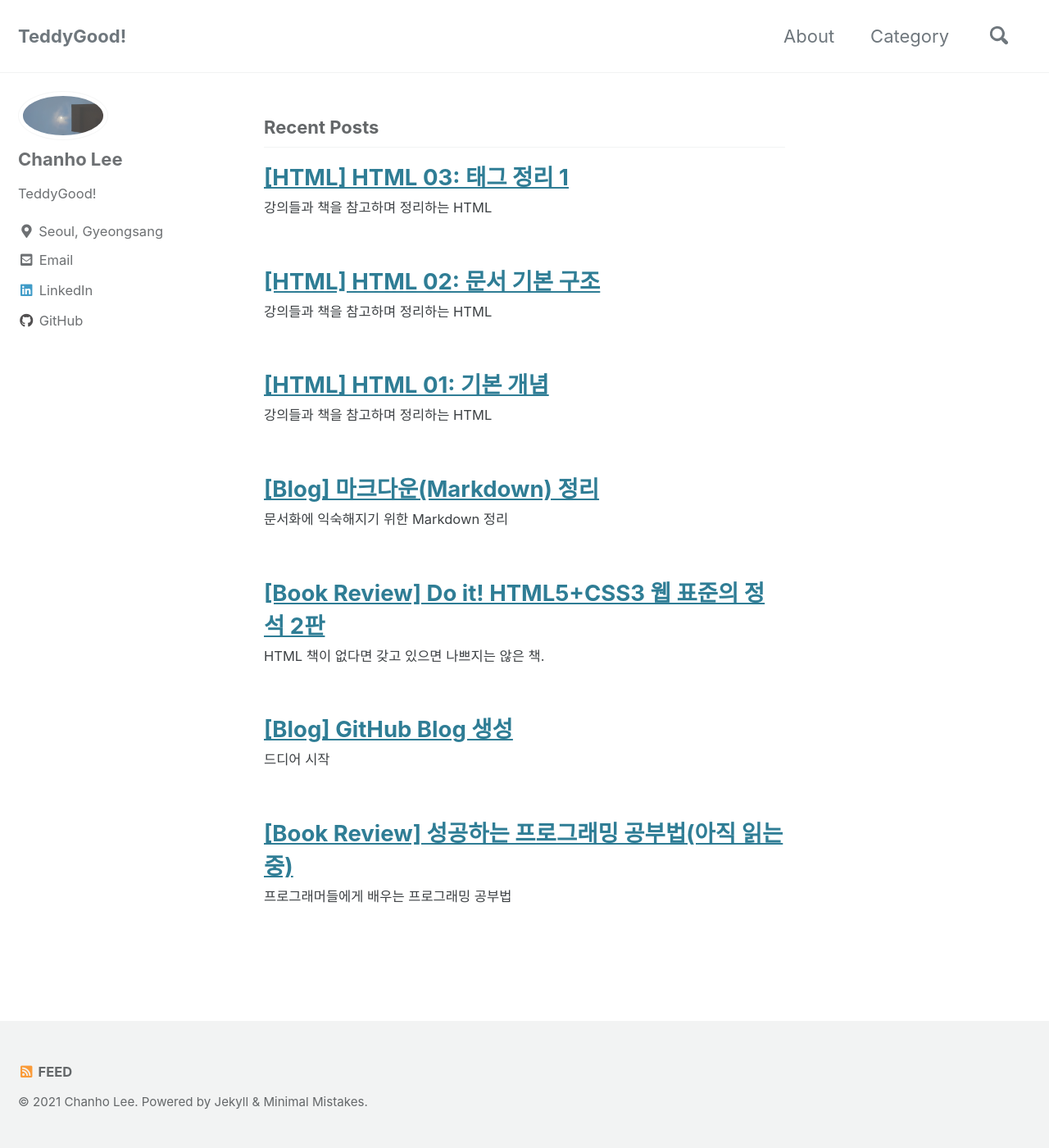
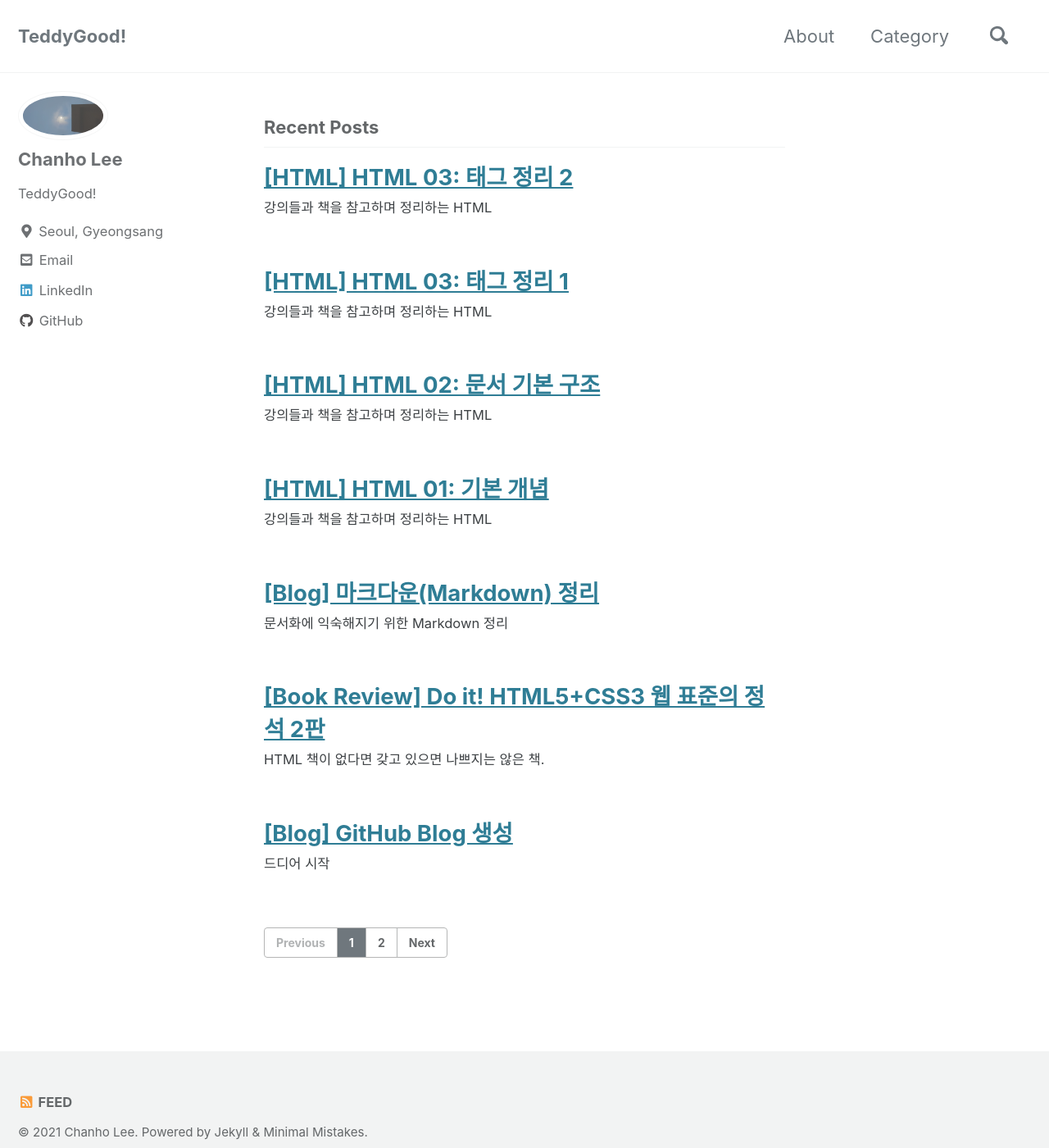
Before and after one commit to teddygood/old-blog, a Jekyll site: the page built from index.html, in a window 1280 px wide and 1400 px high. Shown: the whole window at 82% size. Built offline with Jekyll 4.4.1, drawn with Linux system fonts in a browser that asks for light colours; cached includes are drawn as plain includes; the list of posts is cut into pages by our own code; part of the change alters nothing that is shown.

Commit message:
modified

````diff
--- a/_posts/html/2021-01-06-html-03.md
+++ b/_posts/html/2021-01-06-html-03.md
@@ -4,7 +4,7 @@ categories: HTML
 tag:
   - html
 date: 2021-01-06
-last_modified_at: 2021-01-06
+last_modified_at: 2021-01-09
 ---
 
 강의들과 책을 참고하며 정리하는 HTML
@@ -35,7 +35,7 @@ last_modified_at: 2021-01-06
 <h5>센스있게</h5>
 ```
 
-<h1>알아서</h1>
+<h1 id="self">알아서</h1>
 <h2>잘</h2>
 <h3>딱</h3>
 <h4>깔끔하고</h4>
@@ -119,13 +119,13 @@ minimal-mistakes 테마 블로그에서는 \<h2> 태그 아래에 자동으로
 
 ## 앵커 태그
 
-앵커 태그는 링크를 생성하여 다른 페이지로 이동하거나 현재 페이지 내에서 특정 위치로 초점을 이동시켜준다.
+앵커 태그 `\<a>`는 링크를 생성하여 다른 페이지로 이동하거나 현재 페이지 내에서 특정 위치로 초점을 이동시켜준다.
 
 - `href(hypertext reference)` : 링크를 만들기 위해 반드시 필요한 속성이며 속성값은 링크의 목적지가 되는 URL(Uniform Resource Loacator)이다.
 - `target` : 링크한 내용이 표시될 위치를 지정한다. 속성 값으로는 _self, _blank, _parent, _top이 있다. 속성을 설정하지 않으면 기본적으로 _self로 설정된다.
-  - _self : 현재 화면에 표시한다. target 속성이 선언되지 않으면 기본적으로 self와 같이 동작한다.
-  - _blank : 새로운 창에 표시한다.
-  - _parent, _top은 프레임이라는 특정 조건에서만 동작하는 속성이다. 또한, 프레임은 현재 잘 쓰이고 있지 않다.
+  - `_self` : 현재 화면에 표시한다. target 속성이 선언되지 않으면 기본적으로 self와 같이 동작한다.
+  - `_blank` : 새로운 창에 표시한다.
+  - `_parent`, `_top`은 프레임이라는 특정 조건에서만 동작하는 속성이다. 또한, 프레임은 현재 잘 쓰이고 있지 않다.
 - `download` : 링크한 내용을 보여주지는 않고 다운로드한다.
 - `rel` : 현재 문서와 링크한 문서의 관계를 알려준다.
 - `hreflang` : 링크한 문서의 언어를 지정한다.
@@ -144,12 +144,29 @@ minimal-mistakes 테마 블로그에서는 \<h2> 태그 아래에 자동으로
 
 ### 내부 링크
 
-<a> 태그를 통해 내부의 특정 요소로 초점을 이동할 수도 있으며 이걸 내부 링크라고 한다.
+`\<a>` 태그를 통해 내부의 특정 요소로 초점을 이동할 수도 있으며 이걸 내부 링크라고 한다.
 
 href 속성값에 `#`을 쓰고 그 뒤에 페이지 내에서 이동하고자 하는 요소의 id 속성값을 적으면 된다.
 
 ```
-<a href="#header">TOP</a>
+<a href="#some-element-id">TOP</a>
 ```
 
-<a href="#header">TOP</a>
+<a href="#self">알아서</a>
+
+h1 예제의 알아서로 간다.
+
+## 의미가 없는 컨테이너 요소
+
+태그 자체에 아무 의미가 없으며, 단순하게 요소들을 묶기 위해 사용되는 태그이다. 스타일을 주거나 서버에 전송하는 데이터를 담기 위한 용도로 사용된다. html 태그들은 문서를 웹에 나타내기 위해 제작되어 기본적으로 문서에 최적화되어 있으나 현재 웹의 형태는 문서 형태에서 많이 벗어났기에 의미 없는 태그의 사용빈도가 매우 높아졌다.
+
+- `\<div>`: division의 줄임말이고 블록 레벨 태그이며 기본적으로 한 줄을 생성해서 내용을 표현한다.
+- `\<span>` : 인라인 레벨 태그이며 블록 레벨 요소의 한 줄 안에서 표현되는 요소들이다.
+
+```
+<div>
+    <span>안녕하세요. </span>블로그에 오신 것을 환영합니다.
+</div>
+```
+
+아무 의미가 없으므로 브라우저에서도 별다른 스타일을 적용하지 않는다.
--- /dev/null
+++ b/_posts/html/2021-01-06-html-04.md
@@ -0,0 +1,104 @@
+---
+title: "[HTML] HTML 03: 태그 정리 2"
+categories: HTML
+tag:
+  - html
+date: 2021-01-09
+last_modified_at: 2021-01-10
+---
+
+강의들과 책을 참고하며 정리하는 HTML
+
+---
+
+## 리스트 태그
+
+콘텐츠가 많은 포털이나 검색 엔진 같은 사이트에는 분야나 항목으로 구분할 것이 많으므로 리스트가 자주 사용된다.
+
+- `<li>` : list item.
+- `<ul>` : unordered list의 줄임말으로써 순서가 없는 리스트를 쓸 때 사용한다.
+
+```html
+<ul>
+    <li>C++</li>
+    <li>Python</li>
+    <li>Go</li>
+    ...
+</ul>
+```
+
+<ul>
+    <li>C++</li>
+    <li>Python</li>
+    <li>Go</li>
+    ...
+</ul>
+
+- `<ol>` : ordered list의 줄임말으로써 순서가 없는 리스트를 쓸 때 사용한다. 속성이 존재하지만 잘 사용하지는 않는다.
+
+```html
+<ol>
+    <li>배고프다.</li>
+    <li>뭐 먹을지 고른다.</li>
+    <li>주문을 한다.</li>
+</ol>
+```
+
+<ol>
+    <li>배고프다.</li>
+    <li>뭐 먹을지 고른다.</li>
+    <li>주문을 한다.</li>
+</ol>
+
+\<ol>, \<ul> 태그의 아래에는 \<div>, \<p> 태그들은 올 수 없으며 반드시 \<li> 태그만 들어올 수 있다. \<li> 태그 안에 다른 태그를 사용하는 것은 가능하다.
+
+- `<dl>` : definition/description list의 줄임말으로써 용어와 그에 대한 정의를 표현할 때 사용한다. 용어와 설명이 하나의 세트로 항목을 이루며 하나 이상의 항목으로 리스트가 구성되어진다.
+  - `<dt>` : 용어를 나타내는 태그이다.
+  - `<dd>` : 용어에 대한 정의 또는 설명을 나타내는 태그이다. 용어 하나에 여러 정의가 들어갈 때, <dd> 태그를 한 개 이상 쓰는 것이 가능하다.
+
+<dl>
+    <dt>치킨</dt>
+    <dd>닭을 튀긴 음식</dd>
+    <dd>지금 먹고 싶은 음식</dd>
+    <dt>닭가슴살</dt>
+    <dd>헬스하는 사람들이면 자주 먹는 음식</dd>
+    <dt>커피</dt>
+    <dd>개발자가 매일 마실 거 같은 음료</dd>
+</dl>
+
+## 이미지 태그
+
+말 그대로 이미지를 삽입하는 태그이다. 주로 3가지 속성을 사용한다.
+
+- `src` : \<img> 태그의 필수 속성이며 이미지의 경로를 표기하는 속성이다.
+- `alt` : 이미지의 `대체 텍스트`를 나타나내는 속성이다. `대체 텍스트`는 이미지를 대체하는 글을 뜻하며, 웹 접근성 측면에서 중요한 속성이다. 연결 속도가 느리거나 이미지를 제대로 표시할 수 없는 상황에서 이미지 자리에 alt 속성에 쓴 내용이 표시되어 어떤 이미지가 사용되었는지 짐작할 수 있다. 그렇기에 반드시 들어가야 하는 속성이다.
+- `width/height` : 이미지의 가로/세로 크기를 나타내는 속성이다. 값을 입력하면 자동으로 픽셀 단위로 계산된다. 선택적인 속성이지만 이미지 크기가 고정적이라면 이 속성을 선언하는 것이 성능적인 측면에서 좋다. 둘 중 하나만 선언하면 나머지 한 속성은 선언한 속성의 크기에 맞춰 자동으로 비유에 맞게 변경된다.
+
+### 상대경로/절대경로
+
+- 상대경로 : 현재 웹 문서의 페이지를 기준으로 상대적으로 이미지의 위치를 나타내는 경로
+
+- 절대경로 : 이미지가 실제로 위치한 곳의 전체 경로
+
+상대경로는 불러온 페이지의 위치에 따라 경로가 달라질 수 있지만 절대경로는 항상 같은 주소를 갖게 된다.
+
+이미지 주소를 복사하여 다른 사이트에서도 이미지를 갖고 올 수 있다.
+
+```html
+<!-- 상대경로 -->
+<img src="/assets/images/profile.jpg" alt="달" width="400" height="">
+
+<!-- 절대경로 -->
+<img src="D:\Study\GitHub\teddygood.github.io\assets\images\profile.jpg" alt="피자">
+<img src="http://placehold.it/500x200">
+
+```
+
+<img src="/assets/images/profile.jpg" alt="달" width="400" height="">
+
+### 이미지 확장자
+
+- gif : 256색으로 제한적이지만 용량이 작고, 애니메이션과 투명 이미지가 가능하다. (움짤)
+- jpg : 높은 압축률과 자연스러운 색상 표현이 가능하여 사진이나 일반적인 그림에 사용된다.
+- png : jpg와 비교했을 때, 이미지 손실이 없고 투명과 반투명 모두 지원한다.
+- svg : 일반적으로 비트맵 이미지를 확대하거나 축소하면 이미지 상태가 달라질 수 있는데 원래 그대로의 상태를 유지하는 벡터 이미지이다. Scalable Vector Graphics의 줄임말이며 말 그대로 자연스럽게 크기 조절이 가능하다.
````
